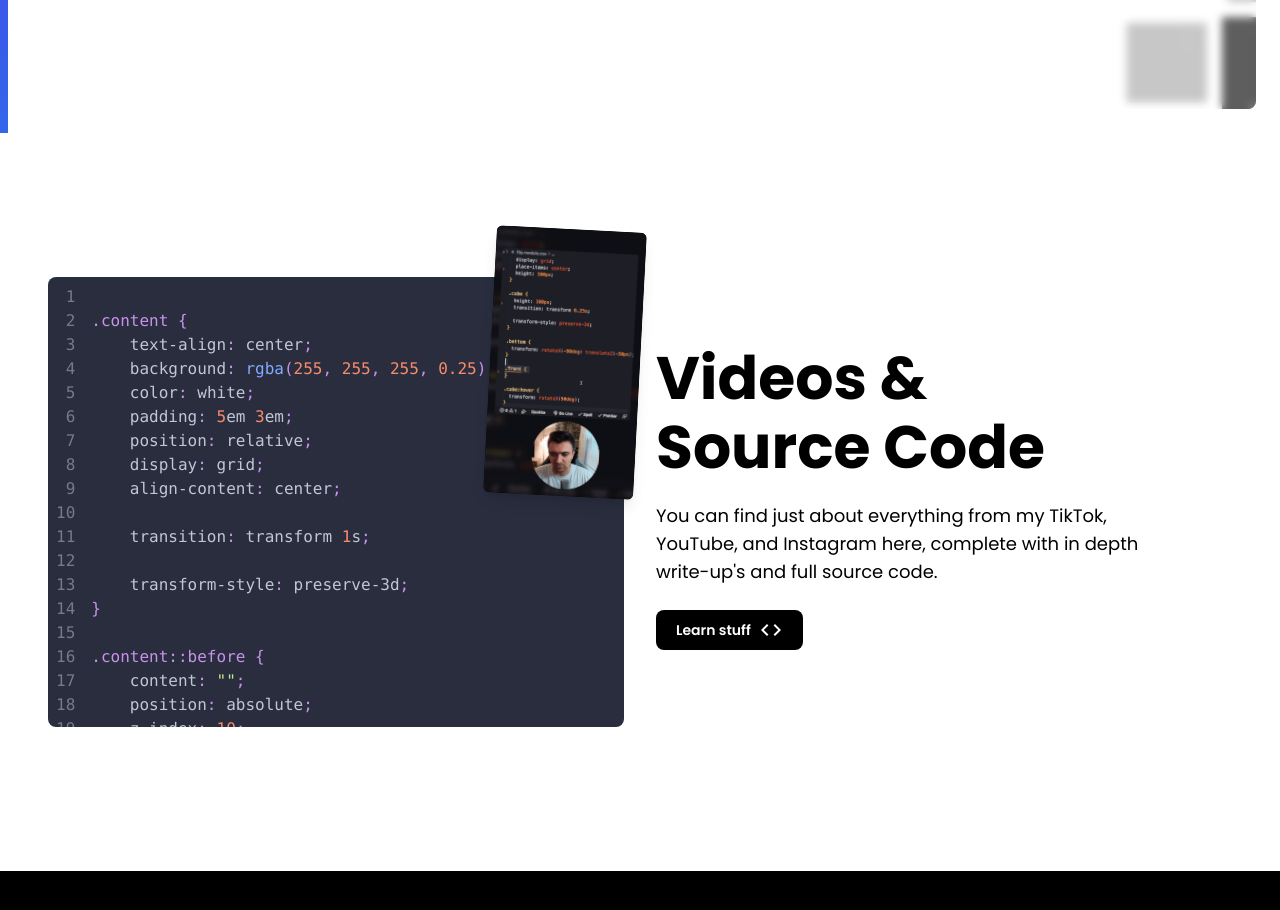
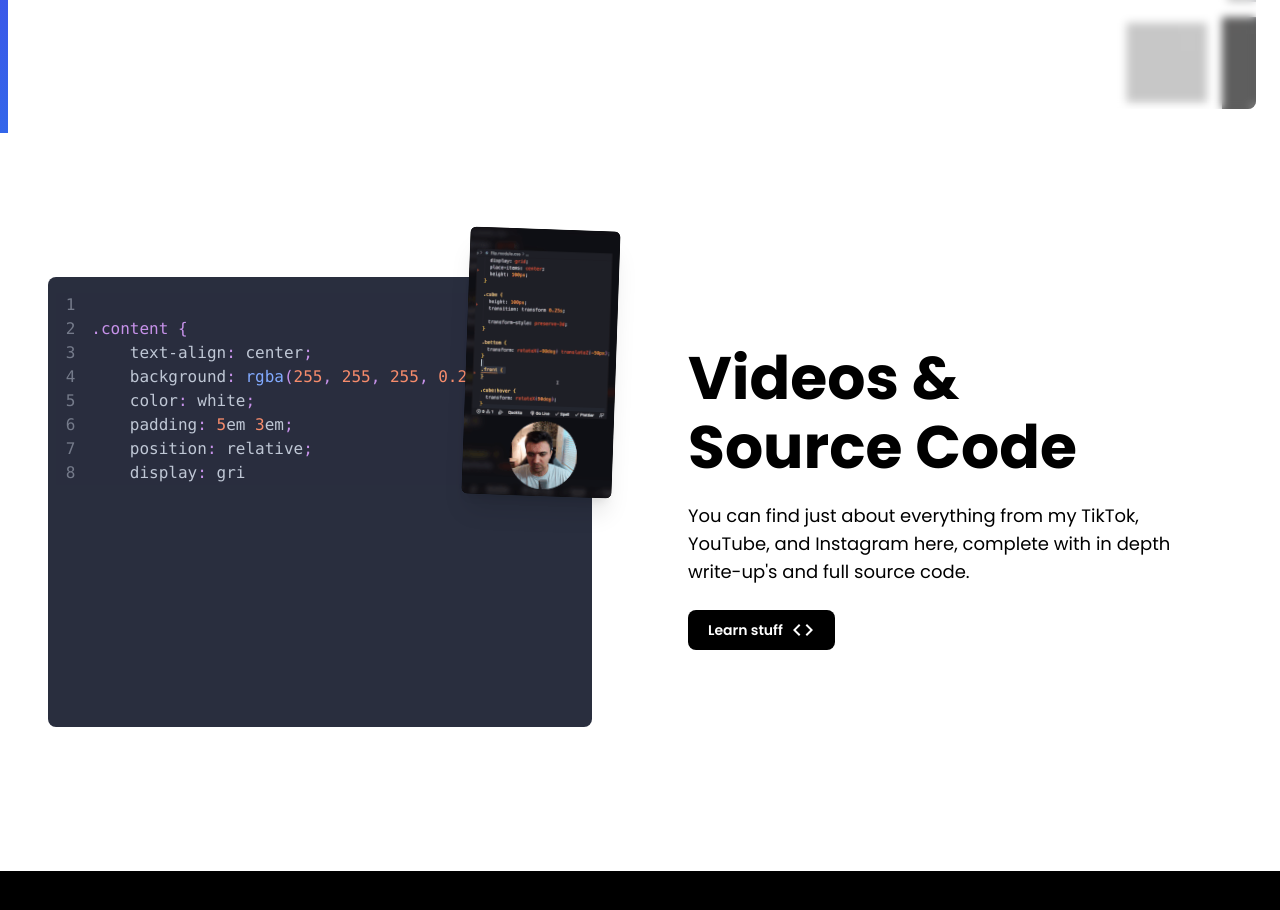
Before and after one commit to TomHessburg/tomisloading, a Next.js app: page / in a window 1280 px wide. Shown: the part 580-1490 px from the top of the page. Built offline with nearby package versions, Linux system fonts and the light colour scheme.

Commit message:
type in anim

```diff
--- a/components/code/Code.tsx
+++ b/components/code/Code.tsx
@@ -13,6 +13,7 @@ export const Code = ({ code, lang }: { code: string; lang: string }) => {
                 style={{ userSelect: "none" }}
                 className="table-cell text-right pr-4 opacity-50"
               >
+                {i + 1 < 10 ? " " : ""}
                 {i + 1}
               </span>
               <div className="table-cell">
--- a/components/landing/vids/Vids.tsx
+++ b/components/landing/vids/Vids.tsx
@@ -11,8 +11,17 @@ import { MdCode } from "react-icons/md";
 import { Code } from "components/code/Code";
 
 export default function Vids() {
+  const [code, setCode] = useState("");
+  const timeoutRef = useRef(null);
+
   const copyRef = useRef(null);
   const isInView = useInView(copyRef, { margin: "-200px", once: true });
+
+  useEffect(() => {
+    typeInAnim(1);
+    // @ts-ignore
+    return () => clearTimeout(timeoutRef.current);
+  }, []);
 
   useEffect(() => {
     isInView && triggerEnterAnim();
@@ -34,45 +43,35 @@ export default function Vids() {
     });
   };
 
+  const typeInAnim = (i: number) => {
+    setCode(codeBlock.slice(0, i));
+
+    const time = 40;
+
+    if (i < codeBlock.length) {
+      //@ts-ignore
+      timeoutRef.current = setTimeout(() => {
+        typeInAnim(i + 1);
+      }, time);
+    } else {
+      //@ts-ignore
+      timeoutRef.current = setTimeout(() => {
+        typeInAnim(1);
+      }, time);
+    }
+  };
+
   return (
-    <section className="w-full px-4 lg:px-12 py-24 lg:py-36 max-w-7xl mx-auto flex flex-col md:flex-row items-center justify-center gap-8 overflow-hidden">
+    <section className="w-full px-4 lg:px-12 py-24 lg:py-36 max-w-7xl mx-auto flex flex-col md:flex-row items-center justify-center gap-12 md:gap-24 overflow-hidden">
       <div className="relative w-full md:w-1/2">
         <img
           src="sm-code-gif.gif"
           alt="An example code tutorial video"
-          className="bg-black w-[120px] md:w-[150px] h-auto absolute -top-12 -right-4 shadow-lg rounded-md rotate-3"
+          className="bg-black w-[120px] md:w-[150px] h-auto absolute -top-12 -right-4 md:-right-6 shadow-xl rotate-2 rounded-md"
         />
 
-        <div className="bg-[#292E3E] overflow-hidden max-h-[300px] md:max-h-[450px] rounded-lg p-2">
-          <Code
-            lang="css"
-            code={`
-.content {
-    text-align: center;
-    background: rgba(255, 255, 255, 0.25);
-    color: white;
-    padding: 5em 3em;
-    position: relative;
-    display: grid;
-    align-content: center;
-
-    transition: transform 1s;
-
-    transform-style: preserve-3d;
-}
-
-.content::before {
-    content: "";
-    position: absolute;
-    z-index: 10;
-    inset: 0;
-    border: 3px solid white;
-
-    transform: translateZ(2rem);
-}
-
-        `}
-          />
+        <div className="bg-[#292E3E] overflow-hidden max-h-[300px] h-[300px] md:max-h-[450px] md:h-[450px] rounded-lg p-2 py-4">
+          <Code lang="css" code={code} />
         </div>
       </div>
 
@@ -113,3 +112,30 @@ export default function Vids() {
     </section>
   );
 }
+
+const codeBlock = `
+.content {
+    text-align: center;
+    background: rgba(255, 255, 255, 0.25);
+    color: white;
+    padding: 5em 3em;
+    position: relative;
+    display: grid;
+    align-content: center;
+
+    transition: transform 1s;
+
+    transform-style: preserve-3d;
+}
+
+.content::before {
+    content: "";
+    position: absolute;
+    z-index: 10;
+    inset: 0;
+    border: 3px solid white;
+
+    transform: translateZ(2rem);
+}
+
+        `;
```
